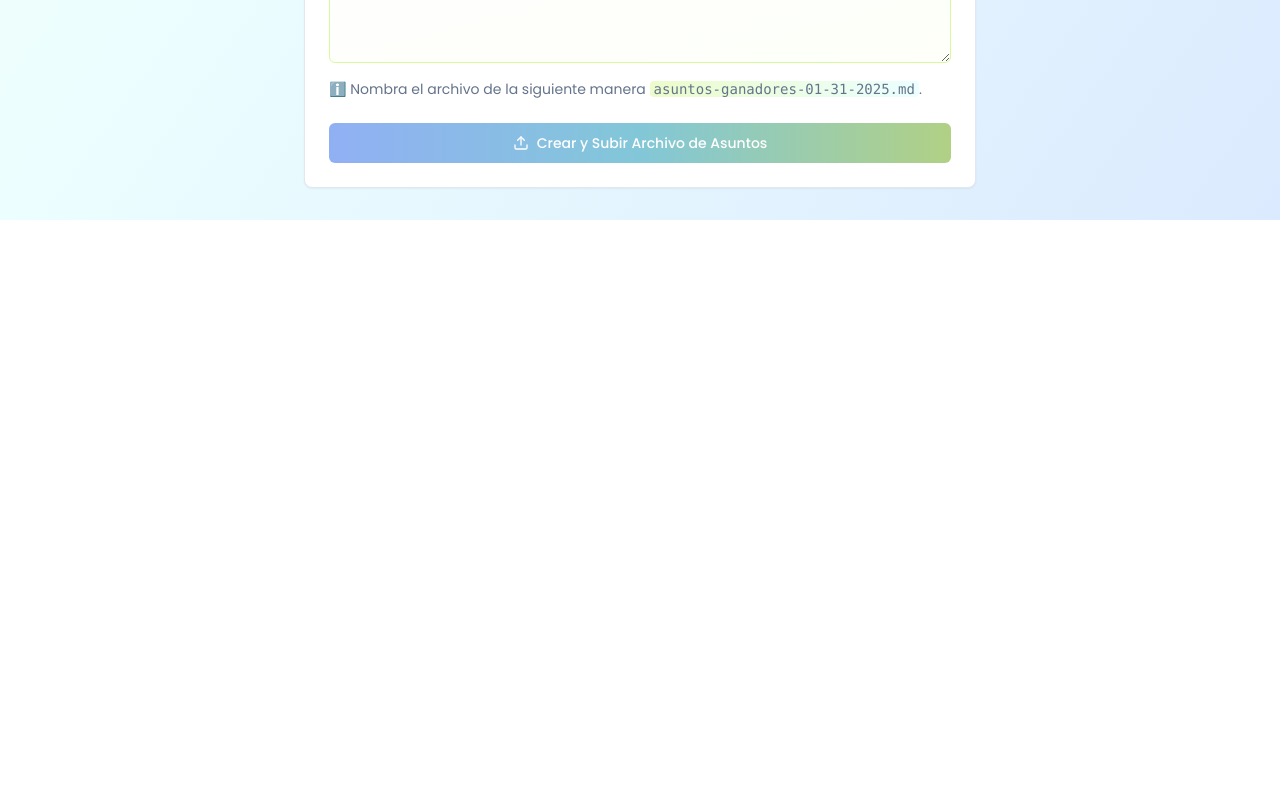
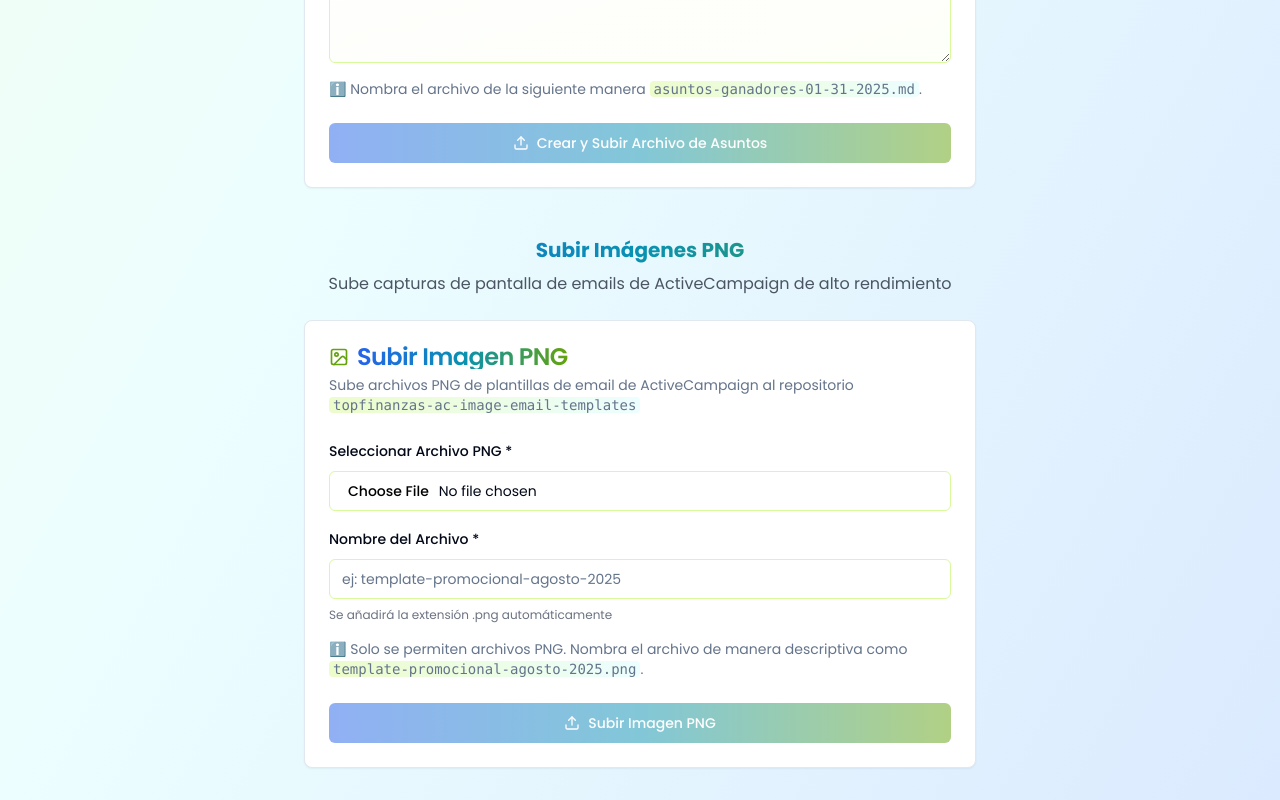
Before and after one commit to juanjaragavi/emailgenius-broadcasts-generator, a Next.js app: page / in a window 1280 px wide. Shown: the part 1566-2366 px from the top of the page. Before the commit the page ends 1786 px from the top, so only its background shows below. Built offline with nearby package versions, Linux system fonts and the light colour scheme.

Commit message:
feat: Add PNG image upload functionality and remove deprecated file upload component

```diff
--- /dev/null
+++ b/app/api/upload-png-image/route.ts
@@ -0,0 +1,191 @@
+import { NextRequest, NextResponse } from "next/server";
+import { Octokit } from "@octokit/rest";
+import { createAppAuth } from "@octokit/auth-app";
+
+// Force Node runtime (not Edge) to ensure Buffer, crypto, etc. are available
+export const runtime = "nodejs";
+
+// Env helpers
+function getEnv(name: string, required = true) {
+  const v = process.env[name];
+  if (!v && required) {
+    throw new Error(`Missing required env var: ${name}`);
+  }
+  return v || "";
+}
+
+// Normalize PEM format regardless of whether it is stored with "\n" or real newlines
+function normalizePrivateKey(pem: string) {
+  return pem.replace(/\\n/g, "\n");
+}
+
+// Sanitize a single filename (no directory separators)
+function sanitizeFilename(name: string) {
+  // Remove any path separators and allow common safe chars
+  const base = name.split("/").pop()!.split("\\").pop()!;
+  return base.replace(/[^a-zA-Z0-9._-]/g, "_");
+}
+
+// Upload files directly to the root of the repository
+function buildRepoPath(filename: string) {
+  return sanitizeFilename(filename);
+}
+
+// Get an Octokit instance authenticated as the GitHub App (app-level)
+async function getAppOctokit() {
+  const appId = getEnv("GITHUB_APP_ID");
+  const privateKey = normalizePrivateKey(getEnv("GITHUB_APP_PRIVATE_KEY"));
+
+  const appOctokit = new Octokit({
+    authStrategy: createAppAuth,
+    auth: {
+      appId,
+      privateKey,
+    },
+  });
+
+  return { appOctokit, appId, privateKey };
+}
+
+// Get an Octokit instance authenticated as the Installation for the target repo
+async function getInstallationOctokit(owner: string) {
+  const { appOctokit } = await getAppOctokit();
+
+  // Find the installation for the target repo
+  const installations = await appOctokit.apps.listInstallations();
+  let installationId: number | null = null;
+
+  for (const installation of installations.data) {
+    if (installation.account?.login === owner) {
+      installationId = installation.id;
+      break;
+    }
+  }
+
+  if (!installationId) {
+    throw new Error(`No GitHub App installation found for owner: ${owner}`);
+  }
+
+  // Create installation-specific Octokit
+  const installationOctokit = new Octokit({
+    authStrategy: createAppAuth,
+    auth: {
+      appId: getEnv("GITHUB_APP_ID"),
+      privateKey: normalizePrivateKey(getEnv("GITHUB_APP_PRIVATE_KEY")),
+      installationId,
+    },
+  });
+
+  return installationOctokit;
+}
+
+export async function POST(request: NextRequest) {
+  try {
+    const payload = await request.json();
+
+    // Hard-coded repository for image templates
+    const owner = "juanjaragavi";
+    const repo = "topfinanzas-ac-image-email-templates";
+
+    const { filename, content, commitMessage } = payload;
+
+    if (!filename || !content) {
+      return NextResponse.json(
+        {
+          error:
+            "Se requiere nombre de archivo y contenido para la captura de pantalla",
+        },
+        { status: 400 }
+      );
+    }
+
+    // Validate PNG file extension
+    const lower = filename.toLowerCase();
+    if (!lower.endsWith(".png")) {
+      return NextResponse.json(
+        { error: "Solo se permiten capturas de pantalla en formato PNG" },
+        { status: 400 }
+      );
+    }
+
+    // Enforce file size limit for GitHub Contents API (recommend <=1MB)
+    const approxSizeBytes = Buffer.byteLength(content, "base64");
+    if (approxSizeBytes > 1024 * 1024) {
+      return NextResponse.json(
+        { error: "La captura de pantalla es muy grande. Límite máximo: 1MB" },
+        { status: 413 }
+      );
+    }
+
+    const path = buildRepoPath(filename);
+    const octokit = await getInstallationOctokit(owner);
+
+    // Check if file exists on main branch
+    let existingSha: string | undefined;
+    try {
+      const existing = await octokit.repos.getContent({
+        owner,
+        repo,
+        path,
+        ref: "main",
+      });
+      // If file exists, capture its sha to update
+      if (!Array.isArray(existing.data) && existing.data.type === "file") {
+        existingSha = existing.data.sha;
+      }
+    } catch (e: unknown) {
+      const err = e as { status?: number };
+      if (err?.status !== 404) {
+        throw e;
+      }
+    }
+
+    // Create or update the file directly on main branch
+    const fileOperation = await octokit.repos.createOrUpdateFileContents({
+      owner,
+      repo,
+      path,
+      message:
+        commitMessage ||
+        `feat: agregar captura exitosa ${filename} - alto rendimiento en clicks y aperturas`,
+      content: content, // Base64 encoded PNG content
+      branch: "main",
+      ...(existingSha && { sha: existingSha }),
+    });
+
+    const result = {
+      ok: true,
+      path: path,
+      branch: "main",
+      commitUrl: fileOperation.data.commit.html_url,
+      fileUrl: fileOperation.data.content?.html_url,
+    };
+
+    console.log("✅ Captura de broadcast exitoso subida:", result);
+    return NextResponse.json(result);
+  } catch (error) {
+    console.error("❌ Error al subir captura de broadcast:", error);
+
+    let errorMessage = "Error durante la subida de la captura de pantalla";
+    if (error instanceof Error) {
+      errorMessage = error.message;
+    } else if (typeof error === "object" && error !== null) {
+      const err = error as { status?: number; message?: string };
+      if (err.status === 404) {
+        errorMessage = "Repositorio de capturas no encontrado";
+      } else if (err.status === 403) {
+        errorMessage = "Sin permisos para subir capturas al repositorio";
+      } else if (err.message) {
+        errorMessage = err.message;
+      }
+    }
+
+    return NextResponse.json(
+      {
+        error: errorMessage,
+        ok: false,
+      },
+      { status: 500 }
+    );
+  }
+}
--- a/app/page.tsx
+++ b/app/page.tsx
@@ -32,6 +32,7 @@ import {
 import { marked } from "marked";
 import Image from "next/image";
 import { FileUpload } from "@/components/ui/file-upload";
+import { PngUpload } from "@/components/ui/png-upload";
 
 interface FormData {
   platform: "ActiveCampaign" | "ConvertKit";
@@ -828,6 +829,30 @@ export default function Home() {
             />
           </div>
         </div>
+
+        {/* PNG Image Upload Section */}
+        <div className="mt-12">
+          <div className="text-center mb-6">
+            <h3 className="text-xl font-bold bg-gradient-to-r from-blue-600 via-cyan-600 to-lime-600 bg-clip-text text-transparent mb-2">
+              Subir Imágenes PNG
+            </h3>
+            <p className="text-gray-600">
+              Sube capturas de pantalla de emails de ActiveCampaign de alto rendimiento
+            </p>
+          </div>
+          <div className="flex justify-center">
+            <PngUpload
+              onUploadSuccess={(result) => {
+                console.log("PNG Upload successful:", result);
+                // You can add additional success handling here
+              }}
+              onUploadError={(error) => {
+                console.error("PNG Upload error:", error);
+                // You can add additional error handling here
+              }}
+            />
+          </div>
+        </div>
       </div>
     </div>
   );
--- a/components/ui/file-upload-simplified.tsx
+++ b/components/ui/png-upload.tsx
@@ -1,10 +1,7 @@
-"use client";
-
-import { useState } from "react";
+import { useState, useRef } from "react";
 import { Button } from "@/components/ui/button";
 import { Input } from "@/components/ui/input";
 import { Label } from "@/components/ui/label";
-import { Textarea } from "@/components/ui/textarea";
 import {
   Card,
   CardContent,
@@ -14,16 +11,16 @@ import {
 } from "@/components/ui/card";
 import {
   Upload,
-  FileText,
+  Image as ImageIcon,
   Loader2,
   Check,
   AlertCircle,
   ExternalLink,
   GitCommit,
+  FileImage,
 } from "lucide-react";
 
-interface FileUploadProps {
-  targetRepository?: string;
+interface PngUploadProps {
   onUploadSuccess?: (result: UploadResult) => void;
   onUploadError?: (error: string) => void;
 }
@@ -33,56 +30,83 @@ interface UploadResult {
   path: string;
   branch: string;
   commitUrl: string;
-  prUrl?: string;
+  fileUrl?: string;
 }
 
-interface UploadPayload {
-  filename: string;
-  content: string;
-  branchBase: string;
-  skipPr: boolean;
-  commitMessage?: string;
-}
-
-export function FileUpload({
-  targetRepository = "emailgenius-winner-broadcasts-subjects",
-  onUploadSuccess,
-  onUploadError,
-}: FileUploadProps) {
+export function PngUpload({ onUploadSuccess, onUploadError }: PngUploadProps) {
   const [filename, setFilename] = useState("");
-  const [content, setContent] = useState("");
+  const [selectedFile, setSelectedFile] = useState<File | null>(null);
   const [isUploading, setIsUploading] = useState(false);
   const [result, setResult] = useState<UploadResult | null>(null);
   const [error, setError] = useState<string | null>(null);
+  const fileInputRef = useRef<HTMLInputElement>(null);
 
-  // Auto-generate filename with .md extension if user doesn't include it
-  const ensureMarkdownExtension = (name: string): string => {
-    if (!name) return "";
-    return name.endsWith(".md") ? name : `${name}.md`;
+  // Add .png extension if not present
+  const ensurePngExtension = (name: string) => {
+    const trimmed = name.trim();
+    if (!trimmed) return "";
+    return trimmed.toLowerCase().endsWith(".png") ? trimmed : `${trimmed}.png`;
+  };
+
+  const handleFileSelect = (event: React.ChangeEvent<HTMLInputElement>) => {
+    const file = event.target.files?.[0];
+    if (!file) return;
+
+    // Validate file type
+    if (!file.type.startsWith("image/png")) {
+      setError("Solo se permiten archivos PNG");
+      return;
+    }
+
+    // Validate file size (1MB limit)
+    if (file.size > 1024 * 1024) {
+      setError("El archivo es demasiado grande. Límite: 1MB");
+      return;
+    }
+
+    setSelectedFile(file);
+    setError(null);
+
+    // Auto-populate filename if empty
+    if (!filename) {
+      const name = file.name.replace(/\.[^/.]+$/, ""); // Remove extension
+      setFilename(name);
+    }
+  };
+
+  const convertToBase64 = (file: File): Promise<string> => {
+    return new Promise((resolve, reject) => {
+      const reader = new FileReader();
+      reader.onload = () => {
+        const result = reader.result as string;
+        // Remove the data URL prefix to get just the base64 string
+        const base64 = result.split(",")[1];
+        resolve(base64);
+      };
+      reader.onerror = reject;
+      reader.readAsDataURL(file);
+    });
   };
 
   const handleUpload = async () => {
+    if (!selectedFile || !filename.trim()) return;
+
     setIsUploading(true);
     setError(null);
+    setResult(null);
 
     try {
-      if (!filename.trim() || !content.trim()) {
-        throw new Error(
-          "Por favor completa el nombre del archivo y el contenido"
-        );
-      }
+      // Convert file to base64
+      const base64Content = await convertToBase64(selectedFile);
+      const finalFilename = ensurePngExtension(filename);
 
-      const finalFilename = ensureMarkdownExtension(filename.trim());
-
-      const payload: UploadPayload = {
+      const payload = {
         filename: finalFilename,
-        content,
-        branchBase: "main", // Always use main branch
-        skipPr: true, // Always commit directly to main
-        commitMessage: `feat: add ${finalFilename} via EmailGenius`,
+        content: base64Content,
+        commitMessage: `feat: add ${finalFilename} via EmailGenius PNG Uploader`,
       };
 
-      const response = await fetch("/api/upload-winner-subject", {
+      const response = await fetch("/api/upload-png-image", {
         method: "POST",
         headers: {
           "Content-Type": "application/json",
@@ -90,18 +114,21 @@ export function FileUpload({
         body: JSON.stringify(payload),
       });
 
+      const data = await response.json();
+
       if (!response.ok) {
-        const errorData = await response.json();
-        throw new Error(errorData.error || `HTTP ${response.status}`);
+        throw new Error(data.error || "Error en la subida");
       }
 
-      const result: UploadResult = await response.json();
-      setResult(result);
-      onUploadSuccess?.(result);
+      setResult(data);
+      onUploadSuccess?.(data);
 
       // Reset form
       setFilename("");
-      setContent("");
+      setSelectedFile(null);
+      if (fileInputRef.current) {
+        fileInputRef.current.value = "";
+      }
     } catch (err) {
       const errorMessage =
         err instanceof Error ? err.message : "Error en la subida";
@@ -114,29 +141,54 @@ export function FileUpload({
 
   const resetUpload = () => {
     setFilename("");
-    setContent("");
+    setSelectedFile(null);
     setResult(null);
     setError(null);
+    if (fileInputRef.current) {
+      fileInputRef.current.value = "";
+    }
   };
 
   return (
     <Card className="w-full max-w-2xl">
       <CardHeader>
         <CardTitle className="flex items-center gap-2">
-          <FileText className="h-5 w-5 text-lime-600" />
+          <ImageIcon className="h-5 w-5 text-lime-600" />
           <span className="bg-gradient-to-r from-blue-600 via-cyan-600 to-lime-600 bg-clip-text text-transparent">
-            Subir Asunto Ganador
+            Subir Imagen PNG
           </span>
         </CardTitle>
         <CardDescription>
-          Sube asuntos ganadores de broadcasts al repositorio{" "}
+          Sube archivos PNG de plantillas de email de ActiveCampaign al
+          repositorio{" "}
           <code className="bg-gradient-to-r from-lime-100 to-cyan-50 px-1 rounded">
-            {targetRepository}
+            topfinanzas-ac-image-email-templates
           </code>
-          . Se guardará como archivo markdown en la rama principal.
         </CardDescription>
       </CardHeader>
       <CardContent className="space-y-4">
+        {/* File Selection */}
+        <div className="space-y-2">
+          <Label htmlFor="file-input">Seleccionar Archivo PNG *</Label>
+          <Input
+            id="file-input"
+            ref={fileInputRef}
+            type="file"
+            accept=".png,image/png"
+            onChange={handleFileSelect}
+            disabled={isUploading}
+            className="border-lime-200 focus:border-lime-400 focus:ring-lime-400"
+          />
+          {selectedFile && (
+            <div className="flex items-center gap-2 text-sm text-green-600 bg-green-50 p-2 rounded">
+              <FileImage className="h-4 w-4" />
+              <span>
+                {selectedFile.name} ({(selectedFile.size / 1024).toFixed(1)} KB)
+              </span>
+            </div>
+          )}
+        </div>
+
         {/* Filename Input */}
         <div className="space-y-2">
           <Label htmlFor="filename">Nombre del Archivo *</Label>
@@ -144,27 +196,13 @@ export function FileUpload({
             id="filename"
             value={filename}
             onChange={(e) => setFilename(e.target.value)}
-            placeholder="ej: asunto-ganador-agosto-2025.md"
+            placeholder="ej: template-promocional-agosto-2025"
             disabled={isUploading}
             className="border-lime-200 focus:border-lime-400 focus:ring-lime-400"
           />
           <p className="text-xs text-gray-500">
-            Se creará como archivo .md automáticamente
+            Se añadirá la extensión .png automáticamente
           </p>
-        </div>
-
-        {/* Content Input */}
-        <div className="space-y-2">
-          <Label htmlFor="content">Contenido del Archivo de Asuntos *</Label>
-          <Textarea
-            id="content"
-            value={content}
-            onChange={(e) => setContent(e.target.value)}
-            placeholder="Escribe aquí el asunto ganador del broadcast..."
-            rows={8}
-            disabled={isUploading}
-            className="border-lime-200 focus:border-lime-400 focus:ring-lime-400 bg-gradient-to-br from-white to-lime-50/30"
-          />
         </div>
 
         {/* Error Display */}
@@ -184,7 +222,7 @@ export function FileUpload({
             </div>
             <div className="space-y-2 text-sm">
               <div className="flex items-center gap-2">
-                <FileText className="h-4 w-4 text-gray-600" />
+                <FileImage className="h-4 w-4 text-gray-600" />
                 <span>
                   Archivo:{" "}
                   <code className="bg-white px-1 rounded border border-lime-100">
@@ -203,15 +241,37 @@ export function FileUpload({
                   Ver Commit <ExternalLink className="h-3 w-3" />
                 </a>
               </div>
+              {result.fileUrl && (
+                <div className="flex items-center gap-2">
+                  <ImageIcon className="h-4 w-4 text-gray-600" />
+                  <a
+                    href={result.fileUrl}
+                    target="_blank"
+                    rel="noopener noreferrer"
+                    className="text-blue-600 hover:text-cyan-600 hover:underline flex items-center gap-1 transition-colors"
+                  >
+                    Ver Archivo <ExternalLink className="h-3 w-3" />
+                  </a>
+                </div>
+              )}
             </div>
           </div>
         )}
+
+        <CardDescription>
+          ℹ️ Solo se permiten archivos PNG. Nombra el archivo de manera
+          descriptiva como{" "}
+          <code className="bg-gradient-to-r from-lime-100 to-cyan-50 px-1 rounded">
+            template-promocional-agosto-2025.png
+          </code>
+          .
+        </CardDescription>
 
         {/* Action Buttons */}
         <div className="flex gap-2 pt-2">
           <Button
             onClick={handleUpload}
-            disabled={isUploading || !filename.trim() || !content.trim()}
+            disabled={isUploading || !selectedFile || !filename.trim()}
             className="flex-1 bg-gradient-to-r from-blue-600 via-cyan-600 to-lime-600 text-white hover:opacity-90 transition-opacity"
           >
             {isUploading ? (
@@ -222,12 +282,12 @@ export function FileUpload({
             ) : (
               <>
                 <Upload className="mr-2 h-4 w-4" />
-                Crear y Subir Archivo de Asuntos
+                Subir Imagen PNG
               </>
             )}
           </Button>
 
-          {(content || result) && (
+          {(selectedFile || result) && (
             <Button
               onClick={resetUpload}
               variant="outline"
```
